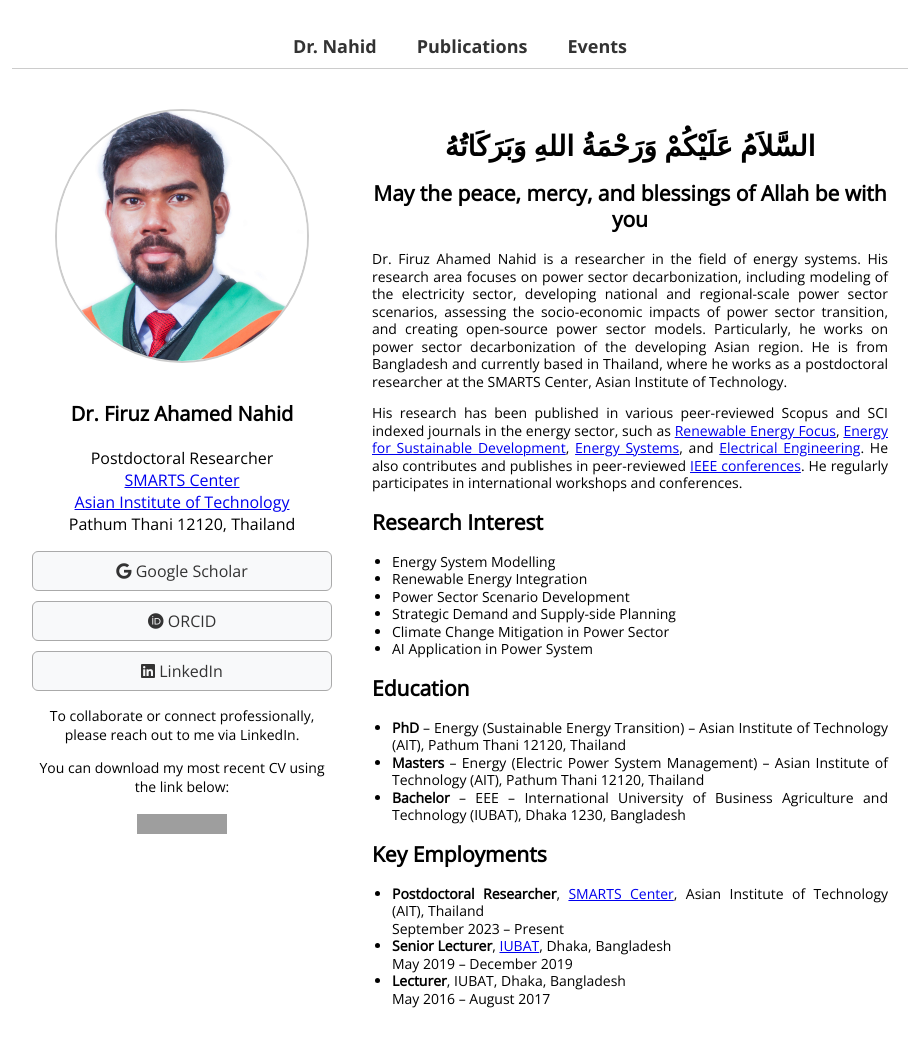
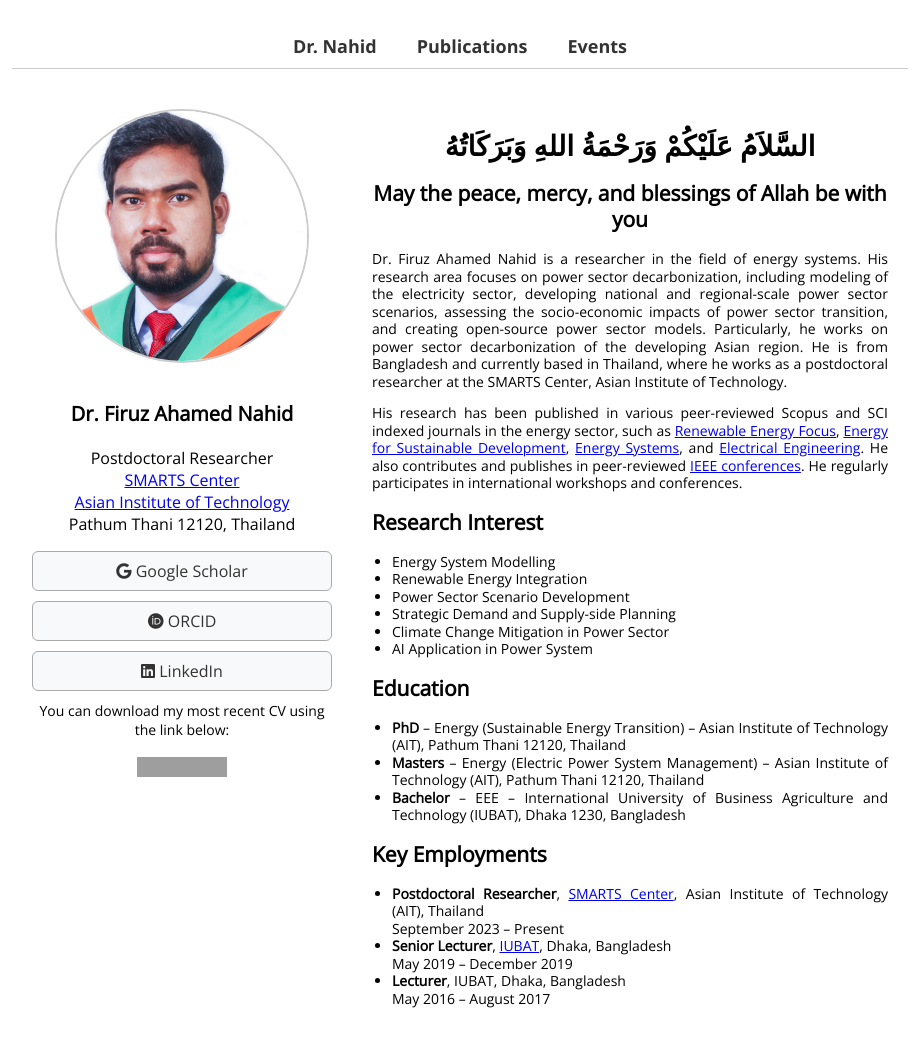
Before and after one commit to FiruzAhamed/firuzahamed.github.io, a Jekyll site: the page built from index.md, in a window 1280 px wide and 1117 px high. Shown: the top 1047 px of the window, without its empty margins (180-1099 px from the left). Built offline with Jekyll 4.4.1, drawn with Linux system fonts in a browser that asks for light colours; grey boxes are pictures that could not be loaded.

Commit message:
Update index.md
Signed-off-by: Firuz Ahamed Nahid <122635742+FiruzAhamed@users.noreply.github.com>

```diff
--- a/index.md
+++ b/index.md
@@ -30,9 +30,7 @@
       <a href="https://orcid.org/0000-0002-2531-7640" target="_blank"><i class="fab fa-orcid"></i> ORCID</a>
       <a href="https://www.linkedin.com/in/firuz-ahamed-nahid/" target="_blank"><i class="fab fa-linkedin"></i> LinkedIn</a>
     </div>
-    <p style="margin-top: 15px; font-size: 14px;">
-    To collaborate or connect professionally, please reach out to me via LinkedIn.
-    </p>
+
     <!-- Download CV Section -->
     <p style="margin-top: 10px; font-size: 14px;">
       You can download my most recent CV using the link below:
@@ -102,7 +100,6 @@
         May 2016 – August 2017
       </li>
     </ul>
-
   </div> <!-- End of right-panel -->
 
 </div> <!-- End of homepage-container -->
```
